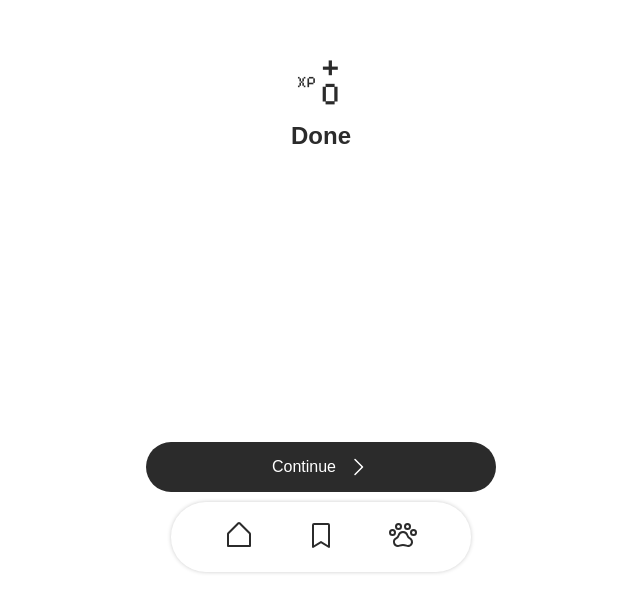
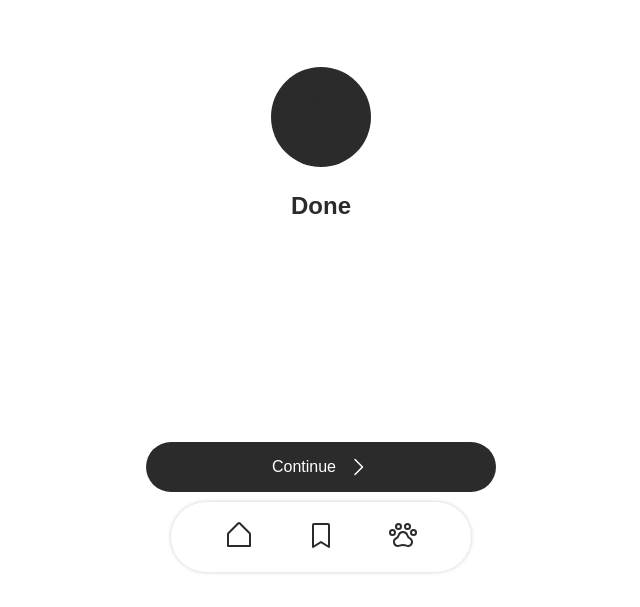
Before and after one commit to orngsoftware/helfy, a React (Vite) app in the folder frontend/: page /done/task in a window 1280 px wide. Shown: the part 193-800 px from the top of the page, without its empty margins (319-959 px from the left). Built offline with nearby package versions, Linux system fonts and the light colour scheme.

Commit message:
refactor Dashboard to show subscribe button; adjust index.css to properly show the data on the celebration page

```diff
--- a/frontend/src/index.css
+++ b/frontend/src/index.css
@@ -569,6 +569,15 @@ footer {
     color: white;
 }
 
+.circle-btn.black {
+    display: flex;
+    flex-direction: column;
+    background-color: var(--black-color);
+    height: 100px;
+    width: 100px;
+    cursor: auto;
+}
+
 @keyframes flash {
   0% {
     background-color: #FFF2;
--- a/frontend/src/pages/dashboard/Dashboard.tsx
+++ b/frontend/src/pages/dashboard/Dashboard.tsx
@@ -162,9 +162,7 @@ const Dashboard = () => {
                 </AnimatePresence>
                 <h3>Learn</h3>
                 <Learn learnData={data.learnData} userCompleted={data.userCompletedLearning} />
-                {data.is_user_paid === false ? (
-                    <SubscribeButton bgClass="upgrade-bg" errorNavigate="/dashboard">Upgrade to Plus</SubscribeButton>
-                ): ""}
+                {data.is_user_paid === false && <SubscribeButton bgClass="upgrade-bg" errorNavigate="/dashboard">Upgrade to Plus</SubscribeButton>}
             </div>
         </div>
     )
```
